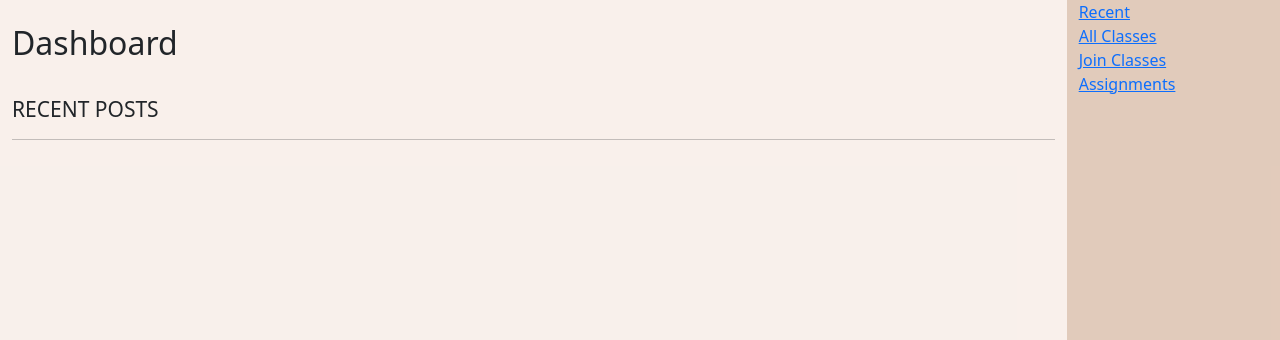
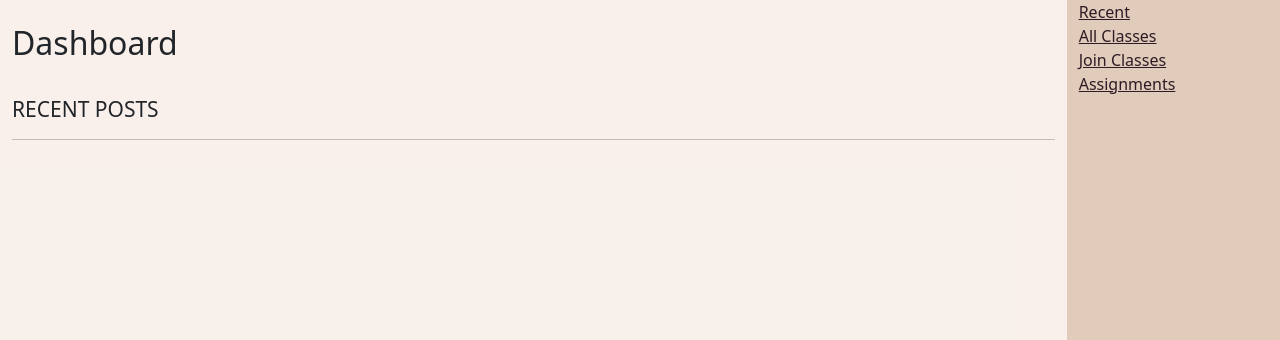
Before and after one commit to cooperwhitley/teacheasy, a Django app: page / in a window 1280 px wide. Shown: the part 89-429 px from the top of the page. Run offline with Django 4.2, Linux system fonts and the light colour scheme.

Commit message:
update sidenav

```diff
--- a/main_app/static/css/home.css
+++ b/main_app/static/css/home.css
@@ -3,9 +3,12 @@
 
 /* Set gray background color and 100% height */
 .sidenav {
-  background-color: rgba(206, 168, 142, 0.599);
-  color: #2f1b25;
-  height: 100%;
+    background-color: rgba(206, 168, 142, 0.599);
+    height: 100%;
+}
+
+.navlinks {
+    color: #2f1b25;
 }
 
 .dashboard {
--- a/main_app/templates/home.html
+++ b/main_app/templates/home.html
@@ -18,10 +18,10 @@
         </div>
         <div class="col-sm-2 sidenav">
             <ul class="nav nav-pills flex-column">
-                <li class=""><a href="">Recent</a></li>
-                <li><a href="courses/">All Classes</a></li>
-                <li><a href="courses/">Join Classes</a></li>
-                <li><a href="assignments/">Assignments</a></li>
+                <li ><a class="navlinks" href="">Recent</a></li>
+                <li><a href="courses/" class="navlinks">All Classes</a></li>
+                <li><a href="courses/" class="navlinks">Join Classes</a></li>
+                <li><a href="assignments/" class="navlinks">Assignments</a></li>
             </ul><br>
         </div>
   </div>
```
